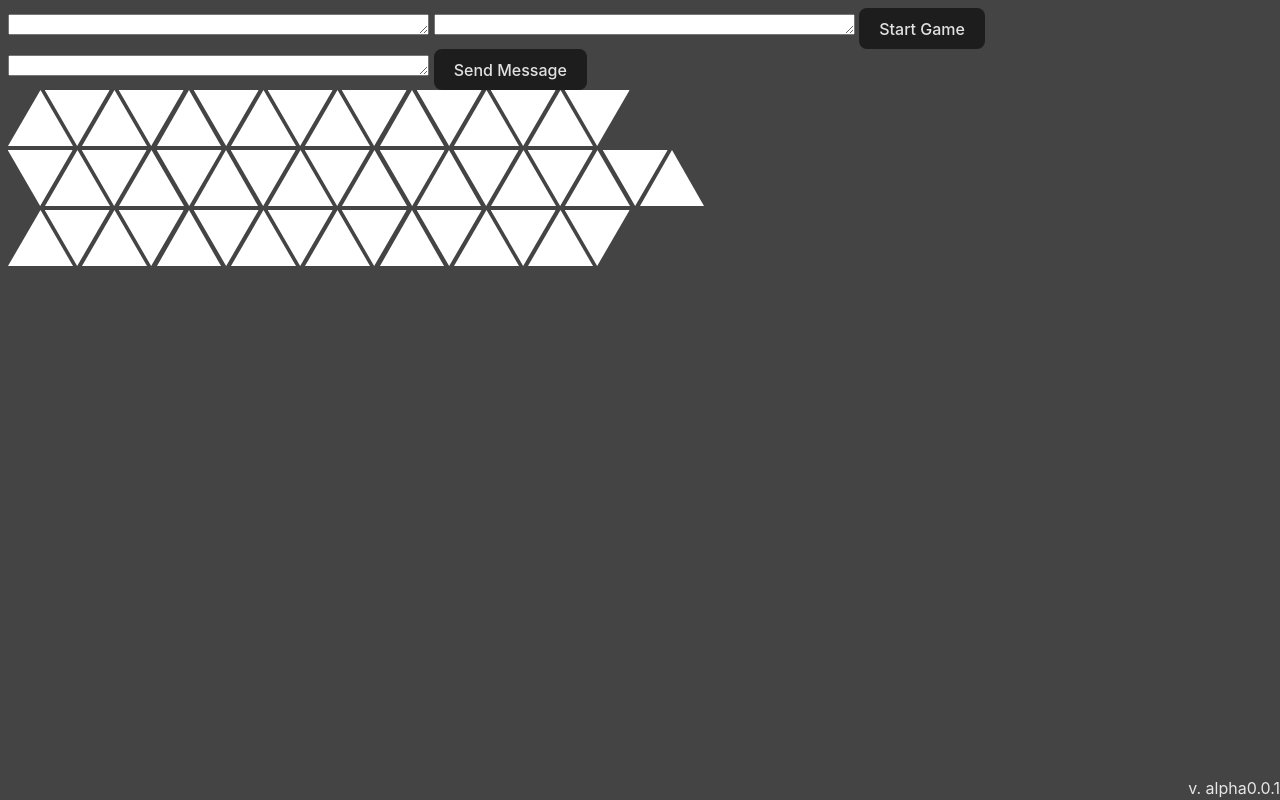
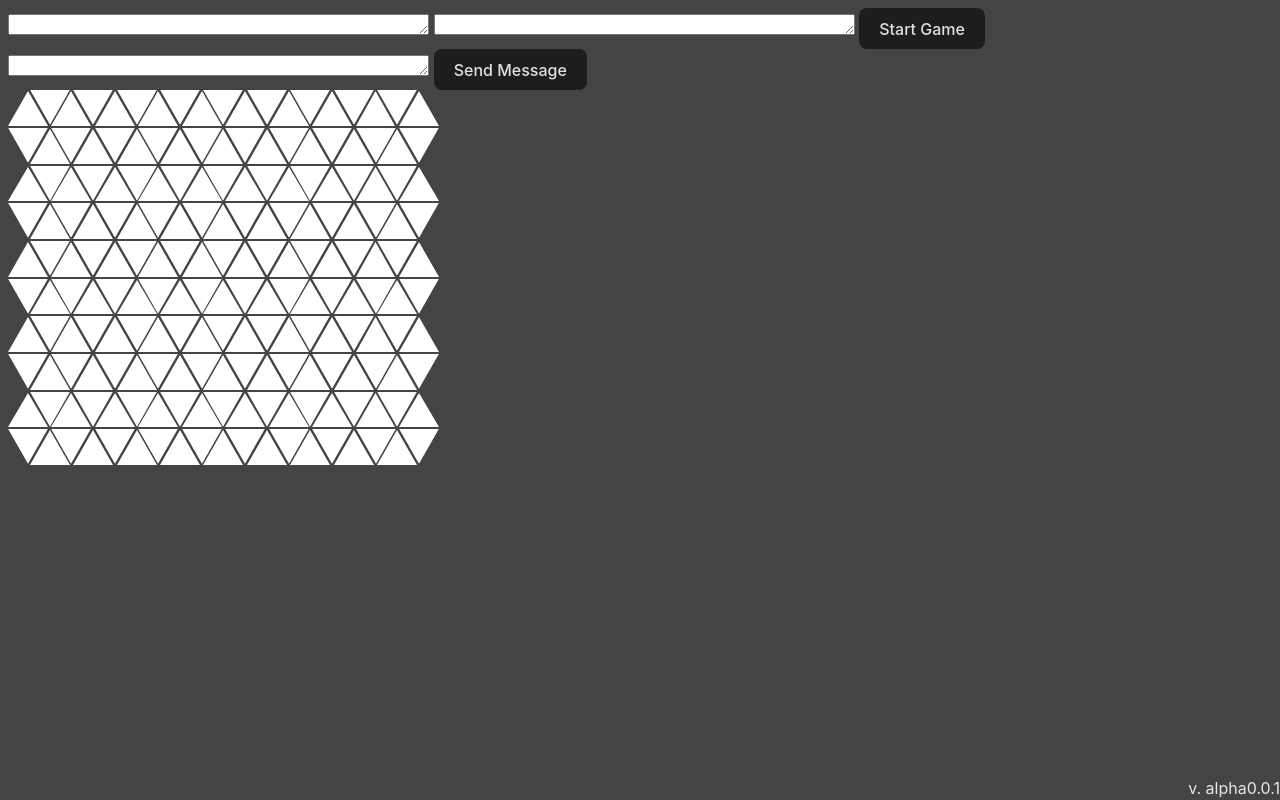
Before and after one commit to WarpedWartWars/NiyluollsterPollution, a website built with Vite: page index.html in a window 1280 px wide. Both pictures are taken after a click on the button "Start Game". Built offline with nearby package versions, Linux system fonts and the light colour scheme; no server answers.

Commit message:
trigon pos

```diff
--- a/index.html
+++ b/index.html
@@ -40,62 +40,7 @@
         <div id="settings">
         </div>
         <div id="grid">
-            <div id="row0" class="row">
-                <img src="/src/triangle.svg" class="triangle" id="triangle0"/>
-                <img src="/src/triangle.svg" class="antitriangle" id="triangle1"/>
-                <img src="/src/triangle.svg" class="triangle" id="triangle0"/>
-                <img src="/src/triangle.svg" class="antitriangle" id="triangle1"/>
-                <img src="/src/triangle.svg" class="triangle" id="triangle0"/>
-                <img src="/src/triangle.svg" class="antitriangle" id="triangle1"/>
-                <img src="/src/triangle.svg" class="triangle" id="triangle0"/>
-                <img src="/src/triangle.svg" class="antitriangle" id="triangle1"/>
-                <img src="/src/triangle.svg" class="triangle" id="triangle0"/>
-                <img src="/src/triangle.svg" class="antitriangle" id="triangle1"/>
-                <img src="/src/triangle.svg" class="triangle" id="triangle0"/>
-                <img src="/src/triangle.svg" class="antitriangle" id="triangle1"/>
-                <img src="/src/triangle.svg" class="triangle" id="triangle0"/>
-                <img src="/src/triangle.svg" class="antitriangle" id="triangle1"/>
-                <img src="/src/triangle.svg" class="triangle" id="triangle0"/>
-                <img src="/src/triangle.svg" class="antitriangle" id="triangle1"/>
-            </div>
-            <div id="row1" class="row">
-                <img src="/src/triangle.svg" class="antitriangle" id="triangle1"/>
-                <img src="/src/triangle.svg" class="triangle" id="triangle0"/>
-                <img src="/src/triangle.svg" class="antitriangle" id="triangle1"/>
-                <img src="/src/triangle.svg" class="triangle" id="triangle0"/>
-                <img src="/src/triangle.svg" class="antitriangle" id="triangle1"/>
-                <img src="/src/triangle.svg" class="triangle" id="triangle0"/>
-                <img src="/src/triangle.svg" class="antitriangle" id="triangle1"/>
-                <img src="/src/triangle.svg" class="triangle" id="triangle0"/>
-                <img src="/src/triangle.svg" class="antitriangle" id="triangle1"/>
-                <img src="/src/triangle.svg" class="triangle" id="triangle0"/>
-                <img src="/src/triangle.svg" class="antitriangle" id="triangle1"/>
-                <img src="/src/triangle.svg" class="triangle" id="triangle0"/>
-                <img src="/src/triangle.svg" class="antitriangle" id="triangle1"/>
-                <img src="/src/triangle.svg" class="triangle" id="triangle0"/>
-                <img src="/src/triangle.svg" class="antitriangle" id="triangle1"/>
-                <img src="/src/triangle.svg" class="triangle" id="triangle0"/>
-                <img src="/src/triangle.svg" class="antitriangle" id="triangle1"/>
-                <img src="/src/triangle.svg" class="triangle" id="triangle0"/>
-            </div>
-            <div id="row3" class="row">
-                <img src="/src/triangle.svg" class="triangle" id="triangle0"/>
-                <img src="/src/triangle.svg" class="antitriangle" id="triangle1"/>
-                <img src="/src/triangle.svg" class="triangle" id="triangle0"/>
-                <img src="/src/triangle.svg" class="antitriangle" id="triangle1"/>
-                <img src="/src/triangle.svg" class="triangle" id="triangle0"/>
-                <img src="/src/triangle.svg" class="antitriangle" id="triangle1"/>
-                <img src="/src/triangle.svg" class="triangle" id="triangle0"/>
-                <img src="/src/triangle.svg" class="antitriangle" id="triangle1"/>
-                <img src="/src/triangle.svg" class="triangle" id="triangle0"/>
-                <img src="/src/triangle.svg" class="antitriangle" id="triangle1"/>
-                <img src="/src/triangle.svg" class="triangle" id="triangle0"/>
-                <img src="/src/triangle.svg" class="antitriangle" id="triangle1"/>
-                <img src="/src/triangle.svg" class="triangle" id="triangle0"/>
-                <img src="/src/triangle.svg" class="antitriangle" id="triangle1"/>
-                <img src="/src/triangle.svg" class="triangle" id="triangle0"/>
-                <img src="/src/triangle.svg" class="antitriangle" id="triangle1"/>
-            </div>
+
         </div>
     </div>
     <div id="version">v. alpha0.0.1</div>
--- a/src/main.ts
+++ b/src/main.ts
@@ -6,8 +6,6 @@ import player, {
 } from "./data";
 
 let socket: WebSocket;
-
-load();
 
 //game loop
 setInterval(() => {
@@ -26,6 +24,27 @@ setInterval(() => {
     updateButtons();
 }, 100);
 
+function genGrid(): void {
+    const grid = element("grid");
+    for (let i = 0; i < 10; i++) {
+        const row = document.createElement("div");
+        row.id = `row${i}`;
+        row.className = "row";
+        grid.appendChild(row);
+        for (let j = 0; j < 19; j++) {
+            const triangle = document.createElement("img");
+            triangle.src = "/src/triangle.svg";
+            if (j % 2 == i % 2) {
+                triangle.className = "triangle";
+                triangle.id = `triangle${i}${j}`;
+            } else {
+                triangle.className = "antitriangle";
+                triangle.id = `triangle${i}${j}`;
+            }
+            row.appendChild(triangle);
+        }
+    }
+}
 
 function joinGame(): void {
     //element("join").style.display = "none";
@@ -55,6 +74,9 @@ function joinGame(): void {
     socket.onerror = function(error) {
         console.error('WebSocket error: ', error);
     };
+
+    load();
+    genGrid();
 }
 
 function sendMessage() {
--- a/src/style.css
+++ b/src/style.css
@@ -51,16 +51,19 @@ button:hover {
 }
 
 .triangle {
-    height: 3.5em;
-    margin-right: -2em;
+    position: relative;
+    top: calc(2px * sin(30deg));
+    height: calc(20px * sqrt(3));
+    margin-right: calc(-20px + 2px * cos(30deg));
 }
 
 .antitriangle {
-    height: 3.5em;
-    margin-right: -2em;
+    height: calc(20px * sqrt(3));
+    margin-right: calc(-20px + 2px * cos(30deg));
     rotate: 180deg;
 }
 
 .row {
-    margin-bottom: -0.15em;
+    height: calc(20px * sqrt(3) + 2px);
+    margin-bottom: 1px;
 }
```
